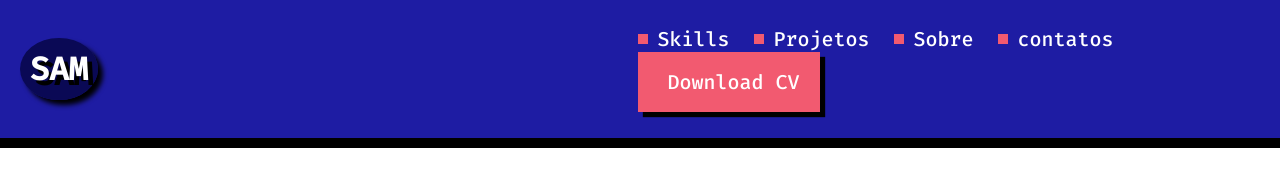
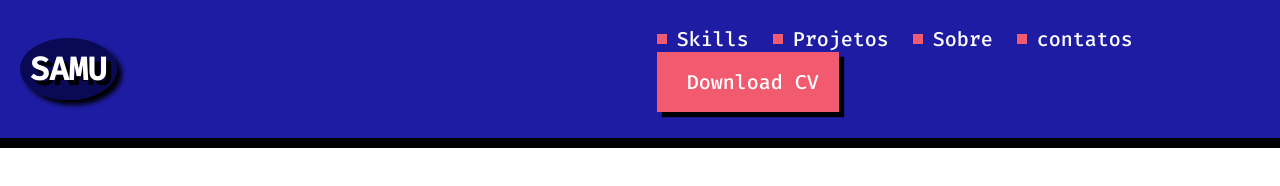
Before and after one commit to SamuelAdrianDev/projeto, a plain HTML site: page index.html in a window 1280 px wide. Drawn offline with Linux system fonts and the light colour scheme.

Commit message:
modificar index.html

```diff
--- a/index.html
+++ b/index.html
@@ -16,7 +16,7 @@
 </head>
 <body>
     <header>
-        <h1>SAM</h1>
+        <h1>SAMU</h1>
         <nav>
             <ul>
                 <a href="">Skills</a>
```
